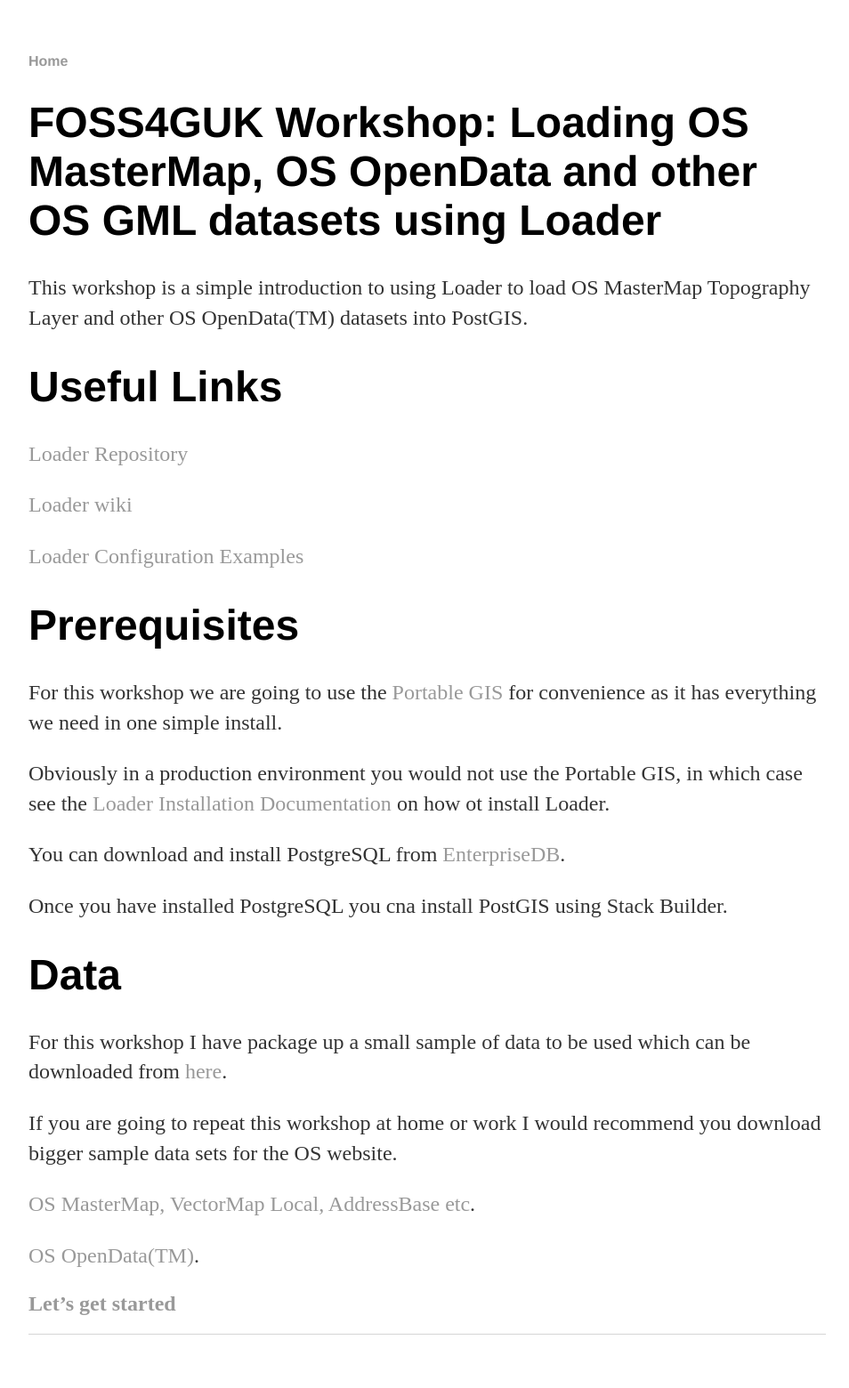
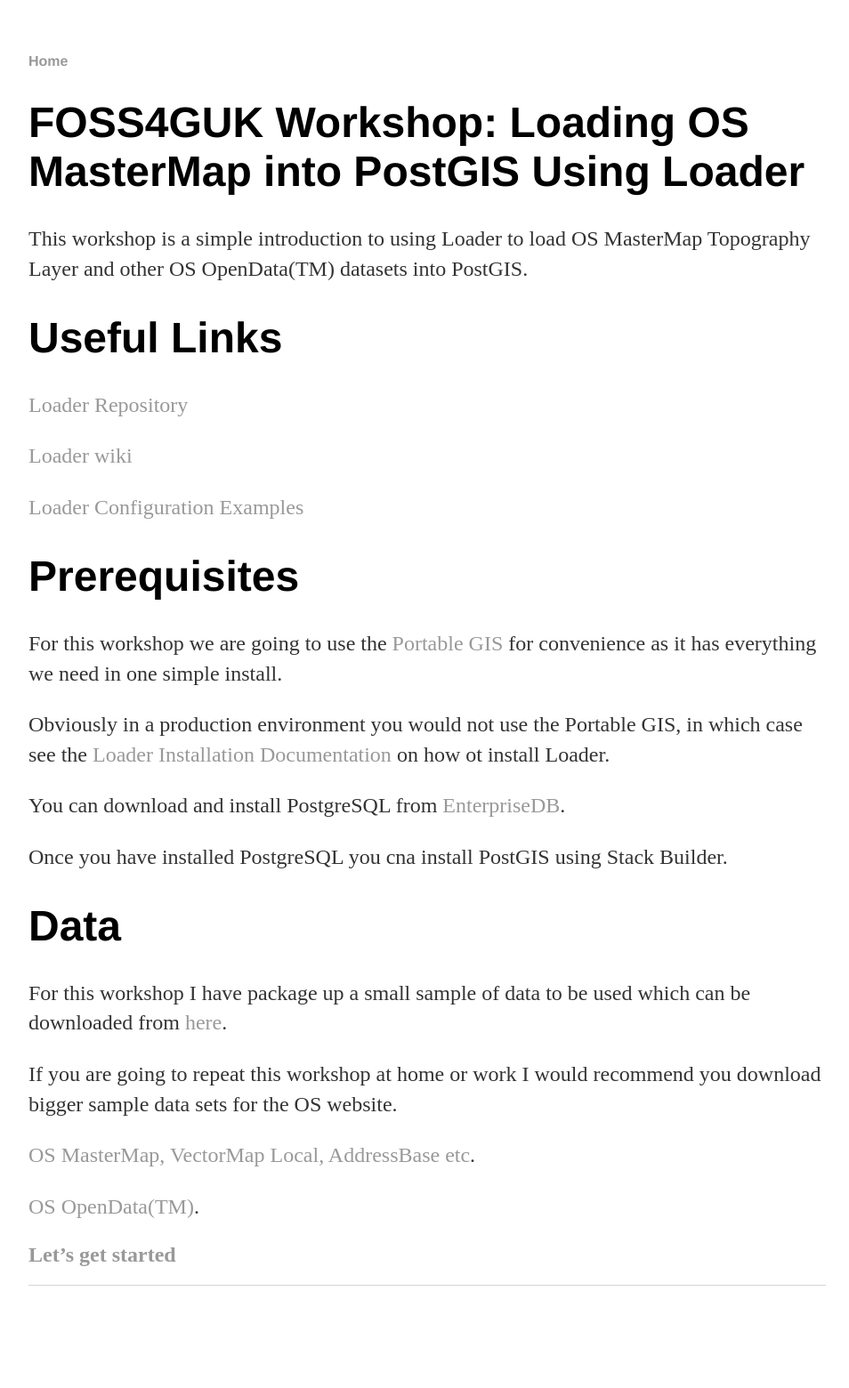
Before and after one commit to walkermatt/aileenh.github.io, a Jekyll site: the page built from index.md, in a window 1280 px wide. Shown: the whole page at 89% size, without its empty margins (160-1114 px from the left). Built offline with Jekyll 4.4.1, drawn with Linux system fonts in a browser that asks for light colours; after the commit the page ends 1505 px from its top, so only the background shows below that.

Commit message:
Update index.md

```diff
--- a/index.md
+++ b/index.md
@@ -3,7 +3,7 @@
 title: Using Loader
 ---
 
-# FOSS4GUK Workshop: Loading OS MasterMap, OS OpenData and other OS GML datasets using Loader #
+# FOSS4GUK Workshop: Loading OS MasterMap into PostGIS Using Loader #
 This workshop is a simple introduction to using Loader to load OS MasterMap Topography Layer and other OS OpenData(TM) datasets into PostGIS.
 
 # Useful Links #
```
